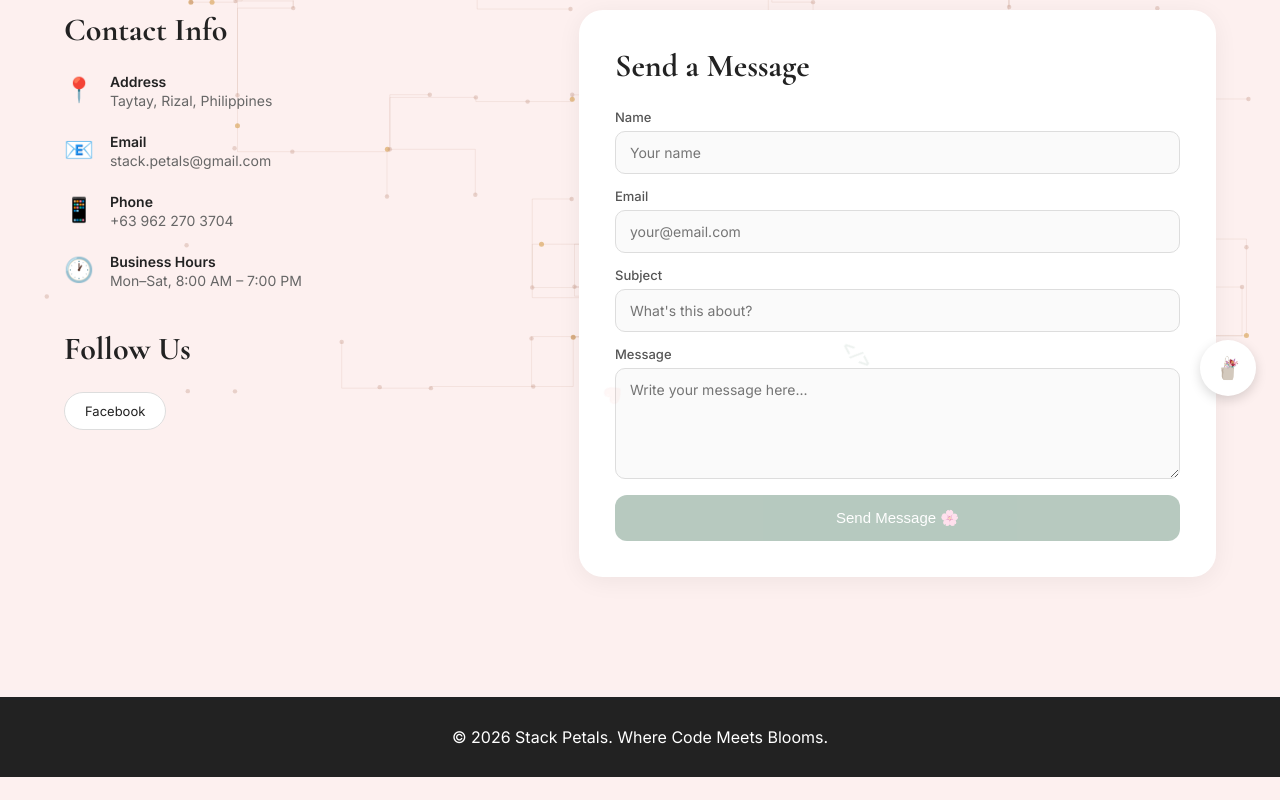
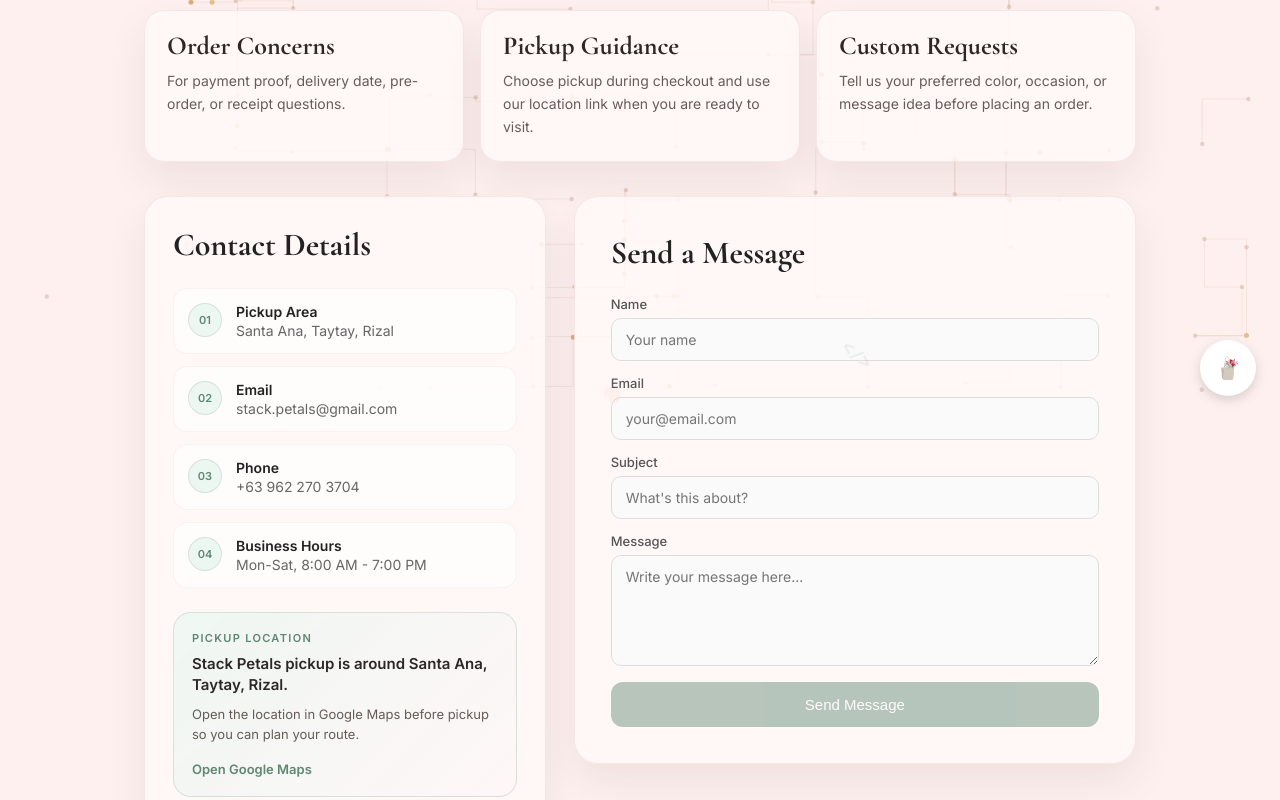
Before and after one commit to Klarenz003/stack-petals, a Vue app: page /contact in a window 1280 px wide. Shown: the part 380-1180 px from the top of the page. Before the commit the page ends 1157 px from the top, so only its background shows below. Built offline with nearby package versions, Linux system fonts and the light colour scheme; no server answers.

Commit message:
Contact Page New Look

```diff
--- a/src/assets/main.css
+++ b/src/assets/main.css
@@ -2536,15 +2536,124 @@ nav a.router-link-active::after {
 .contact-grid {
   display: grid;
   grid-template-columns: 1fr 1.4fr;
-  gap: 60px;
+  gap: 28px;
+  padding: 0 5% 80px;
+  align-items: start;
+  margin: 0 auto;
+  max-width: 1120px;
+}
+
+.contact-support-row {
+  display: grid;
+  gap: 16px;
+  grid-template-columns: repeat(3, minmax(0, 1fr));
+  margin: 0 auto 34px;
+  max-width: 1120px;
   padding: 0 5%;
-  align-items: start;
+}
+
+.contact-support-card,
+.contact-info,
+.contact-form {
+  background: rgba(255, 250, 249, 0.86);
+  border: 1px solid rgba(216, 165, 167, 0.22);
+  box-shadow: 0 18px 42px rgba(80, 57, 52, 0.08);
+}
+
+.contact-support-card {
+  border-radius: 20px;
+  padding: 22px;
+}
+
+.contact-support-card h2 {
+  color: #2d2825;
+  font-family: 'Cormorant Garamond', serif;
+  font-size: 26px;
+  line-height: 1;
+  margin-bottom: 10px;
+}
+
+.contact-support-card p {
+  color: #665c58;
+  font-size: 14px;
+  line-height: 1.65;
+}
+
+.contact-info {
+  border-radius: 24px;
+  padding: 28px;
 }
 .contact-info h2 { font-family: 'Cormorant Garamond', serif; font-size: 32px; margin-bottom: 24px; }
-.contact-item { display: flex; gap: 16px; align-items: flex-start; margin-bottom: 24px; }
-.contact-icon { font-size: 24px; margin-top: 2px; }
+.contact-item {
+  align-items: flex-start;
+  background: rgba(255, 255, 255, 0.56);
+  border: 1px solid rgba(216, 165, 167, 0.14);
+  border-radius: 14px;
+  display: flex;
+  gap: 14px;
+  margin-bottom: 12px;
+  padding: 14px;
+}
+.contact-icon {
+  align-items: center;
+  background: #edf7f2;
+  border: 1px solid rgba(95, 136, 114, 0.18);
+  border-radius: 999px;
+  color: #5f8872;
+  display: inline-flex;
+  flex: 0 0 auto;
+  font-size: 11px;
+  font-weight: 800;
+  height: 34px;
+  justify-content: center;
+  margin-top: 0;
+  width: 34px;
+}
 .contact-item strong { display: block; font-size: 14px; margin-bottom: 2px; }
 .contact-item p { font-size: 14px; color: #666; }
+
+.pickup-contact-card {
+  background: linear-gradient(135deg, rgba(237, 247, 242, 0.92), rgba(255, 246, 247, 0.94));
+  border: 1px solid rgba(95, 136, 114, 0.2);
+  border-radius: 18px;
+  margin-top: 24px;
+  padding: 18px;
+}
+
+.pickup-contact-card span {
+  color: #5f8872;
+  display: block;
+  font-size: 11px;
+  font-weight: 800;
+  letter-spacing: 0.12em;
+  margin-bottom: 8px;
+  text-transform: uppercase;
+}
+
+.pickup-contact-card strong {
+  color: #2d2825;
+  display: block;
+  font-size: 15px;
+  line-height: 1.45;
+}
+
+.pickup-contact-card p {
+  color: #665c58;
+  font-size: 13px;
+  line-height: 1.55;
+  margin: 8px 0 14px;
+}
+
+.pickup-contact-card a {
+  color: #5f8872;
+  font-size: 13px;
+  font-weight: 800;
+  text-decoration: none;
+}
+
+.contact-follow-heading {
+  margin-top: 34px;
+}
 
 .social-links { display: flex; gap: 12px; flex-wrap: wrap; }
 .social-btn {
@@ -2560,12 +2669,27 @@ nav a.router-link-active::after {
 }
 .social-btn:hover { border-color: #5f8872; color: #5f8872; }
 
-.contact-form { background: white; border-radius: 24px; padding: 36px; box-shadow: 0 4px 24px rgba(0,0,0,0.06); }
+.contact-form { border-radius: 24px; padding: 36px; }
 .contact-form h2 { font-family: 'Cormorant Garamond', serif; font-size: 32px; margin-bottom: 24px; }
 
 .contact-success { text-align: center; padding: 20px 0; }
 .contact-success h2 { font-family: 'Cormorant Garamond', serif; font-size: 32px; margin: 16px 0 8px; }
 .contact-success p { color: #666; font-size: 15px; }
+
+.contact-success-mark {
+  align-items: center;
+  background: #edf7f2;
+  border: 1px solid rgba(95, 136, 114, 0.18);
+  border-radius: 999px;
+  color: #5f8872;
+  display: inline-flex;
+  font-size: 13px;
+  font-weight: 800;
+  height: 58px;
+  justify-content: center;
+  text-transform: uppercase;
+  width: 58px;
+}
 
 
 /* ── Canvas Background ──────────────────────────────────────── */
@@ -3172,6 +3296,10 @@ input, textarea, [contenteditable="true"] {
     grid-template-columns: repeat(2, minmax(0, 1fr));
   }
 
+  .contact-support-row {
+    grid-template-columns: 1fr;
+  }
+
   .gallery-featured {
     grid-template-columns: 1fr;
   }
@@ -3216,6 +3344,10 @@ input, textarea, [contenteditable="true"] {
     width: 92%;
   }
   .contact-grid { padding: 0 5%; gap: 32px; }
+  .contact-form,
+  .contact-info {
+    padding: 26px;
+  }
 }
 
 @media (max-width: 480px) {
@@ -3612,27 +3744,57 @@ input, textarea, [contenteditable="true"] {
 }
 
 .track-shell {
-  width: min(920px, 90%);
+  width: min(1080px, 90%);
   margin: 0 auto 80px;
   display: grid;
-  grid-template-columns: minmax(280px, 360px) 1fr;
+  grid-template-columns: minmax(280px, 370px) 1fr;
   gap: 24px;
   align-items: start;
 }
 
 .track-form,
 .track-result {
-  border: 1px solid #eee;
-  border-radius: 14px;
-  background: #fff;
-  padding: 22px;
-  box-shadow: 0 12px 30px rgba(0,0,0,0.05);
+  border: 1px solid rgba(216, 165, 167, 0.22);
+  border-radius: 22px;
+  background: rgba(255, 250, 249, 0.86);
+  padding: 24px;
+  box-shadow: 0 20px 48px rgba(80, 57, 52, 0.08);
 }
 
 .track-form {
   display: flex;
   flex-direction: column;
   gap: 14px;
+}
+
+.track-form-intro {
+  border-bottom: 1px solid rgba(216, 165, 167, 0.18);
+  margin-bottom: 4px;
+  padding-bottom: 16px;
+}
+
+.track-form-intro span {
+  color: #c48b8d;
+  display: inline-block;
+  font-size: 11px;
+  font-weight: 800;
+  letter-spacing: 0.12em;
+  margin-bottom: 8px;
+  text-transform: uppercase;
+}
+
+.track-form-intro h2 {
+  color: #2d2825;
+  font-family: 'Cormorant Garamond', serif;
+  font-size: 28px;
+  line-height: 1;
+}
+
+.track-form-intro p {
+  color: #746864;
+  font-size: 13px;
+  line-height: 1.5;
+  margin-top: 8px;
 }
 
 .track-form label {
@@ -3645,11 +3807,11 @@ input, textarea, [contenteditable="true"] {
 }
 
 .track-form input {
-  border: 1px solid #ddd;
+  border: 1px solid rgba(216, 165, 167, 0.28);
   border-radius: 10px;
   padding: 12px 14px;
   font: inherit;
-  background: #fafafa;
+  background: rgba(255, 255, 255, 0.72);
 }
 
 .track-form input:focus {
@@ -3668,7 +3830,7 @@ input, textarea, [contenteditable="true"] {
   gap: 16px;
   align-items: flex-start;
   padding-bottom: 18px;
-  border-bottom: 1px solid #eee;
+  border-bottom: 1px solid rgba(216, 165, 167, 0.18);
 }
 
 .track-result-header span {
@@ -3685,6 +3847,14 @@ input, textarea, [contenteditable="true"] {
   color: #5f8872;
 }
 
+.track-result-header p {
+  color: #675e5a;
+  font-size: 14px;
+  line-height: 1.6;
+  margin-top: 8px;
+  max-width: 520px;
+}
+
 .track-result-header strong {
   color: #8a4a36;
   font-size: 12px;
@@ -3697,6 +3867,17 @@ input, textarea, [contenteditable="true"] {
   grid-template-columns: repeat(5, 1fr);
   gap: 10px;
   margin: 22px 0;
+  position: relative;
+}
+
+.track-timeline::before {
+  background: linear-gradient(90deg, rgba(216, 165, 167, 0.45), rgba(95, 136, 114, 0.25));
+  content: '';
+  height: 2px;
+  left: 10%;
+  position: absolute;
+  right: 10%;
+  top: 8px;
 }
 
 .track-step {
@@ -3707,14 +3888,17 @@ input, textarea, [contenteditable="true"] {
   color: #aaa;
   text-align: center;
   font-size: 12px;
+  position: relative;
+  z-index: 1;
 }
 
 .track-step span {
   width: 16px;
   height: 16px;
   border-radius: 50%;
-  border: 2px solid #ddd;
-  background: #fff;
+  border: 2px solid rgba(216, 165, 167, 0.45);
+  background: #fffafa;
+  box-shadow: 0 0 0 5px rgba(255, 250, 249, 0.9);
 }
 
 .track-step.active {
@@ -3728,19 +3912,24 @@ input, textarea, [contenteditable="true"] {
 }
 
 .track-details {
+  display: grid;
+  grid-template-columns: repeat(2, minmax(0, 1fr));
+  gap: 10px;
+  border-radius: 16px;
+  background: rgba(253, 240, 239, 0.72);
+  padding: 14px;
+}
+
+.track-details div {
   display: flex;
   flex-direction: column;
-  gap: 10px;
+  justify-content: space-between;
+  gap: 5px;
+  background: rgba(255, 250, 249, 0.76);
+  border: 1px solid rgba(216, 165, 167, 0.16);
   border-radius: 12px;
-  background: #fdf0ef;
-  padding: 16px;
-}
-
-.track-details div {
-  display: flex;
-  justify-content: space-between;
-  gap: 14px;
   font-size: 14px;
+  padding: 12px;
 }
 
 .track-details span {
@@ -3748,11 +3937,13 @@ input, textarea, [contenteditable="true"] {
 }
 
 .track-details strong {
-  text-align: right;
+  color: #2d2825;
+  overflow-wrap: anywhere;
+  text-align: left;
 }
 
 .track-history {
-  border-top: 1px solid #eee;
+  border-top: 1px solid rgba(216, 165, 167, 0.18);
   padding-top: 18px;
   margin: 20px 0;
 }
@@ -3882,10 +4073,18 @@ input, textarea, [contenteditable="true"] {
     gap: 8px;
   }
 
+  .track-timeline::before {
+    display: none;
+  }
+
   .track-step {
     flex-direction: row;
     text-align: left;
     justify-content: flex-start;
+  }
+
+  .track-details {
+    grid-template-columns: 1fr;
   }
 }
 
--- a/src/pages/ContactPage.vue
+++ b/src/pages/ContactPage.vue
@@ -5,12 +5,28 @@ import { supabase } from '@/supabaseClient'
 
 const submitted = ref(false)
 const form = ref({ name: '', email: '', subject: '', message: '' })
+const pickupMapUrl = 'https://www.google.com/maps/search/?api=1&query=Evasco%20Family%2C%20Santa%20Ana%2C%20Taytay%20Rizal'
 
 const info: ContactInfo[] = [
-  { icon: '📍', label: 'Address',       value: 'Taytay, Rizal, Philippines' },
-  { icon: '📧', label: 'Email',          value: 'stack.petals@gmail.com'                 },
-  { icon: '📱', label: 'Phone',  value: '+63 962 270 3704'                      },
-  { icon: '🕐', label: 'Business Hours', value: 'Mon–Sat, 8:00 AM – 7:00 PM'            },
+  { icon: '01', label: 'Pickup Area', value: 'Santa Ana, Taytay, Rizal' },
+  { icon: '02', label: 'Email', value: 'stack.petals@gmail.com' },
+  { icon: '03', label: 'Phone', value: '+63 962 270 3704' },
+  { icon: '04', label: 'Business Hours', value: 'Mon-Sat, 8:00 AM - 7:00 PM' },
+]
+
+const supportCards = [
+  {
+    title: 'Order Concerns',
+    text: 'For payment proof, delivery date, pre-order, or receipt questions.',
+  },
+  {
+    title: 'Pickup Guidance',
+    text: 'Choose pickup during checkout and use our location link when you are ready to visit.',
+  },
+  {
+    title: 'Custom Requests',
+    text: 'Tell us your preferred color, occasion, or message idea before placing an order.',
+  },
 ]
 
 const formValid = computed(() =>
@@ -54,13 +70,20 @@ function validateEmail() {
   <div class="page-section">
     <div class="page-hero">
       <h1>Get in <span>Touch</span></h1>
-      <p>We'd love to hear from you. Send us a message and we'll get back to you soon.</p>
+      <p>Questions about orders, pickup, custom designs, or the QR letter experience? We are here to help.</p>
+    </div>
+
+    <div class="contact-support-row">
+      <article v-for="card in supportCards" :key="card.title" class="contact-support-card">
+        <h2>{{ card.title }}</h2>
+        <p>{{ card.text }}</p>
+      </article>
     </div>
 
     <div class="contact-grid">
       <!-- Contact info -->
       <div class="contact-info">
-        <h2>Contact Info</h2>
+        <h2>Contact Details</h2>
         <div v-for="item in info" :key="item.label" class="contact-item">
           <span class="contact-icon">{{ item.icon }}</span>
           <div>
@@ -69,7 +92,14 @@ function validateEmail() {
           </div>
         </div>
 
-        <h2 style="margin-top:40px">Follow Us</h2>
+        <div class="pickup-contact-card">
+          <span>Pickup Location</span>
+          <strong>Stack Petals pickup is around Santa Ana, Taytay, Rizal.</strong>
+          <p>Open the location in Google Maps before pickup so you can plan your route.</p>
+          <a :href="pickupMapUrl" target="_blank" rel="noopener">Open Google Maps</a>
+        </div>
+
+        <h2 class="contact-follow-heading">Follow Us</h2>
         <div class="social-links">
           <a href="https://www.facebook.com/StackOverPetals" class="social-btn">Facebook</a>
           <!-- <a href="#" class="social-btn">Instagram</a> -->
@@ -102,12 +132,12 @@ function validateEmail() {
             @click="sendMessage"
             :disabled="!formValid"
           >
-            Send Message 🌸
+            Send Message
           </button>
         </div>
 
         <div v-else class="contact-success">
-          <div style="font-size:48px">🌷</div>
+          <div class="contact-success-mark">Sent</div>
           <h2>Message Sent!</h2>
           <p>Thank you for reaching out! We'll get back to you within 24 hours.</p>
           <button class="co-btn-outline" style="margin-top:20px" @click="submitted = false">
--- a/src/pages/TrackOrderPage.vue
+++ b/src/pages/TrackOrderPage.vue
@@ -54,6 +54,23 @@ const statusLabel = computed(() => {
     rejected: 'Payment issue',
   }
   return labels[status] || status.replace(/_/g, ' ')
+})
+
+const statusHelpText = computed(() => {
+  const status = order.value?.status?.toLowerCase() || 'pending'
+  const messages: Record<string, string> = {
+    pending: 'We received your order and are reviewing your payment proof.',
+    confirmed: 'Your payment has been confirmed. Your order is now in our queue.',
+    preparing: 'Your Stack Petals piece is being prepared with care.',
+    ready: 'Your order is ready and waiting for the next delivery step.',
+    out_for_delivery: 'Your order is on the way. Please keep your phone available.',
+    delivered: 'Your order has been delivered. Thank you for choosing Stack Petals.',
+    preorder: 'This order is now a pre-order. Please allow the estimated preparation window.',
+    pre_order: 'This order is now a pre-order. Please allow the estimated preparation window.',
+    issue: 'We need your help to resolve something with this order. Please contact us.',
+    rejected: 'There may be an issue with the payment proof. Please contact us for help.',
+  }
+  return messages[status] || 'We will update this page as your order moves forward.'
 })
 
 const timeline = computed(() => {
@@ -132,11 +149,17 @@ async function trackOrder() {
   <div class="page-section track-page">
     <div class="page-hero">
       <h1>Track <span>Order</span></h1>
-      <p>Use your order reference and phone number to check your order status.</p>
+      <p>Check where your handcrafted order is, from payment review to delivery day.</p>
     </div>
 
     <div class="track-shell">
       <form class="track-form" @submit.prevent="trackOrder">
+        <div class="track-form-intro">
+          <span>Order Lookup</span>
+          <h2>Find your Stack Petals order</h2>
+          <p>Use the same phone number you entered during checkout.</p>
+        </div>
+
         <label>Order Reference
           <input v-model="reference" type="text" placeholder="SP-..." autocomplete="off" />
         </label>
@@ -163,6 +186,7 @@ async function trackOrder() {
           <div>
             <span>Current Status</span>
             <h2>{{ statusLabel }}</h2>
+            <p>{{ statusHelpText }}</p>
           </div>
           <strong>SP-{{ order.id }}</strong>
         </div>
@@ -190,6 +214,7 @@ async function trackOrder() {
           <div><span>Name</span><strong>{{ order.customer_name }}</strong></div>
           <div><span>Delivery Date</span><strong>{{ order.delivery_date }}</strong></div>
           <div><span>Delivery Address</span><strong>{{ order.address }}</strong></div>
+          <div><span>Payment Method</span><strong>{{ order.payment_method }}</strong></div>
           <div><span>Total</span><strong>{{ order.total }}</strong></div>
         </div>
       </div>
```
